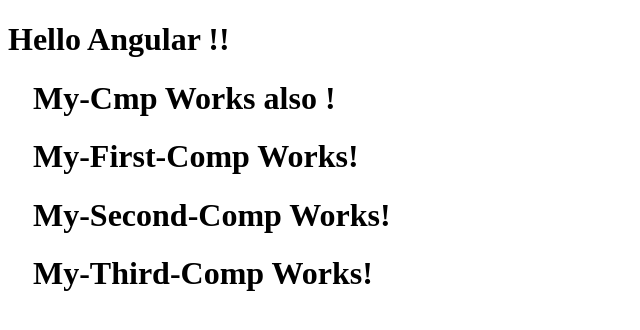
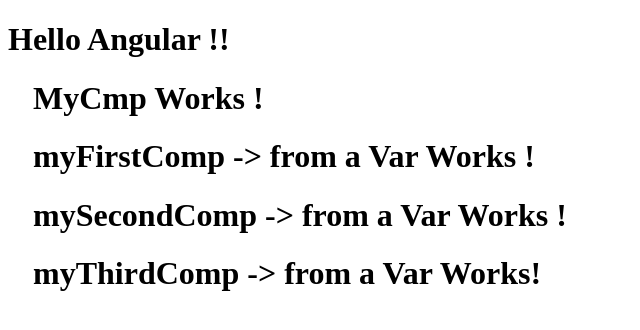
Before and after one commit to LMNatale1967/WW_Angular_01, an Angular app: page / in a window 1280 px wide. Shown: the top 330 px of the page, without its empty margins (0-640 px from the left). Built offline with nearby package versions, Linux system fonts and the light colour scheme.

Commit message:
Add a New Version with a (click) Event Management

```diff
--- a/src/app/my-cmp/my-cmp.component.html
+++ b/src/app/my-cmp/my-cmp.component.html
@@ -1 +1 @@
-<h1 style="margin-left: 25px">My-Cmp Works also !</h1>
+<h1 style="margin-left: 25px">MyCmp Works !</h1>
--- a/src/app/my-first-comp/my-first-comp.component.html
+++ b/src/app/my-first-comp/my-first-comp.component.html
@@ -1 +1 @@
-<h1 style="margin-left: 25px">My-First-Comp Works!</h1>
+<h1 style="margin-left: 25px" (click)="myFirstCompEvent($event)">{{myFirstComp}} Works !</h1>
--- a/src/app/my-first-comp/my-first-comp.component.ts
+++ b/src/app/my-first-comp/my-first-comp.component.ts
@@ -8,9 +8,25 @@
 
 export class MyFirstCompComponent implements OnInit {
 
+  // *****************************************
+  //  INIT a Var with The value 'myFirstComp'
+  // *****************************************
+  myFirstComp: string = "myFirstComp -> from a Var";
+
+
   constructor() {
   }
 
   ngOnInit(): void {
   }
+
+
+  // **********************************************************
+  //  Event to Start when you click on the VAR {{myFirstComp}}
+  // **********************************************************
+  myFirstCompEvent(pEvent: any): void {
+    alert("Display the myFirstCompEvent() Details "+ pEvent)
+    console.log(pEvent);
+  }
+
 }
--- a/src/app/my-second-comp/my-second-comp.component.html
+++ b/src/app/my-second-comp/my-second-comp.component.html
@@ -1 +1 @@
-<h1 style="margin-left: 25px">My-Second-Comp Works!</h1>
+<h1 style="margin-left: 25px" (click)="mySecondCompEvent($event)">{{mySecondComp}} Works !</h1>
--- a/src/app/my-second-comp/my-second-comp.component.ts
+++ b/src/app/my-second-comp/my-second-comp.component.ts
@@ -8,9 +8,23 @@
 
 export class MySecondCompComponent implements OnInit {
 
+  // ******************************************
+  //  INIT a Var with The value 'mySecondComp'
+  // ******************************************
+  mySecondComp: string = "mySecondComp  -> from a Var";
+
   constructor() {
   }
 
   ngOnInit(): void {
   }
+
+  // **********************************************************
+  // Event to Start when you click on the VAR {{mySecondComp}}
+  // **********************************************************
+  mySecondCompEvent(pEvent: any): void {
+    alert("Display the mySecondCompEvent() Details "+ pEvent)
+    console.log(pEvent);
+  }
+
 }
--- a/src/app/my-third-comp/my-third-comp.component.html
+++ b/src/app/my-third-comp/my-third-comp.component.html
@@ -1 +1 @@
-<h1 style="margin-left: 25px">My-Third-Comp Works!</h1>
+<h1 style="margin-left: 25px" (click)="myThirdCompEvent($event)">{{myThirdComp}} Works!</h1>
--- a/src/app/my-third-comp/my-third-comp.component.ts
+++ b/src/app/my-third-comp/my-third-comp.component.ts
@@ -8,9 +8,22 @@
 
 export class MyThirdCompComponent implements OnInit {
 
+  // *****************************************
+  //  INIT a Var with The value 'MyThirdComp'
+  // *****************************************
+  myThirdComp: string = "myThirdComp  -> from a Var";
+
   constructor() {
   }
 
   ngOnInit(): void {
   }
+
+  // *********************************************************
+  // Event to Start when you click on the VAR {{myThirdComp}}
+  // *********************************************************
+  myThirdCompEvent(pEvent: any): void {
+    alert("Display the myThirdCompEvent() Details "+ pEvent)
+    console.log(pEvent);
+  }
 }
```
